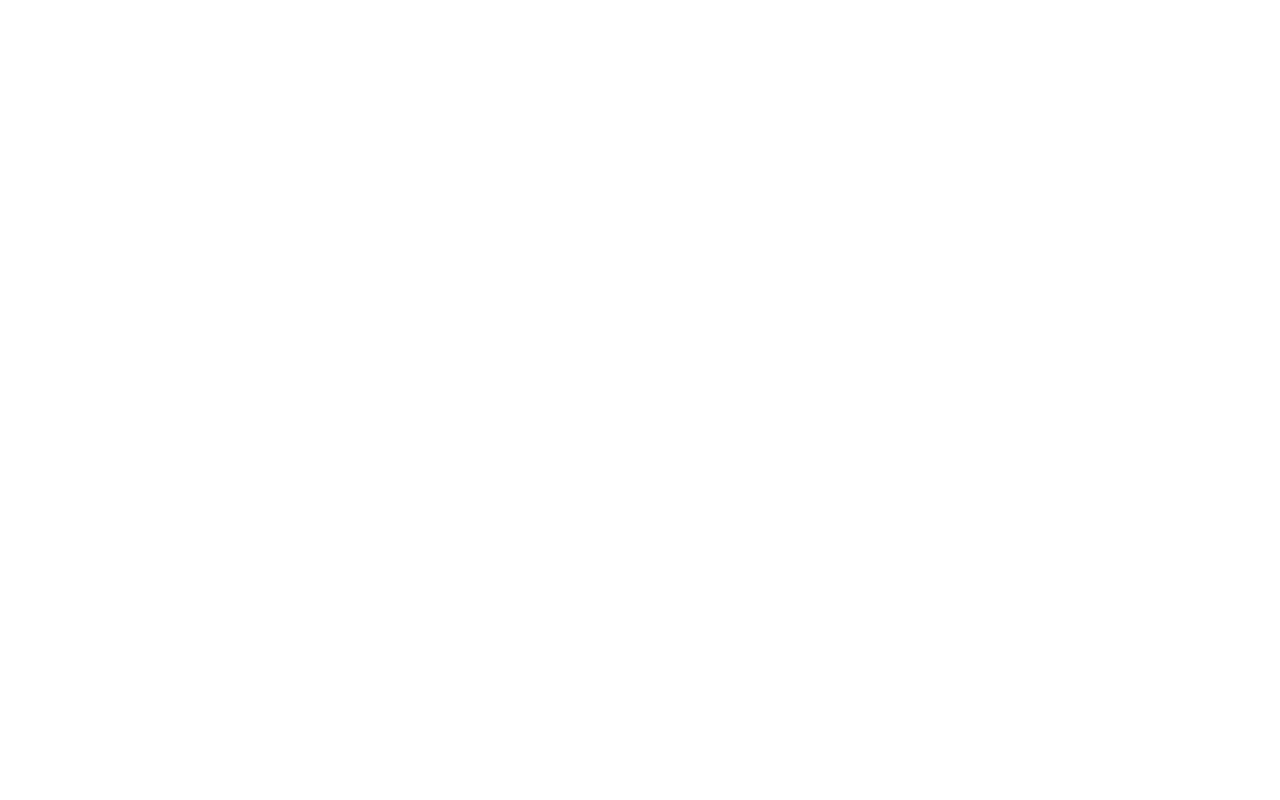
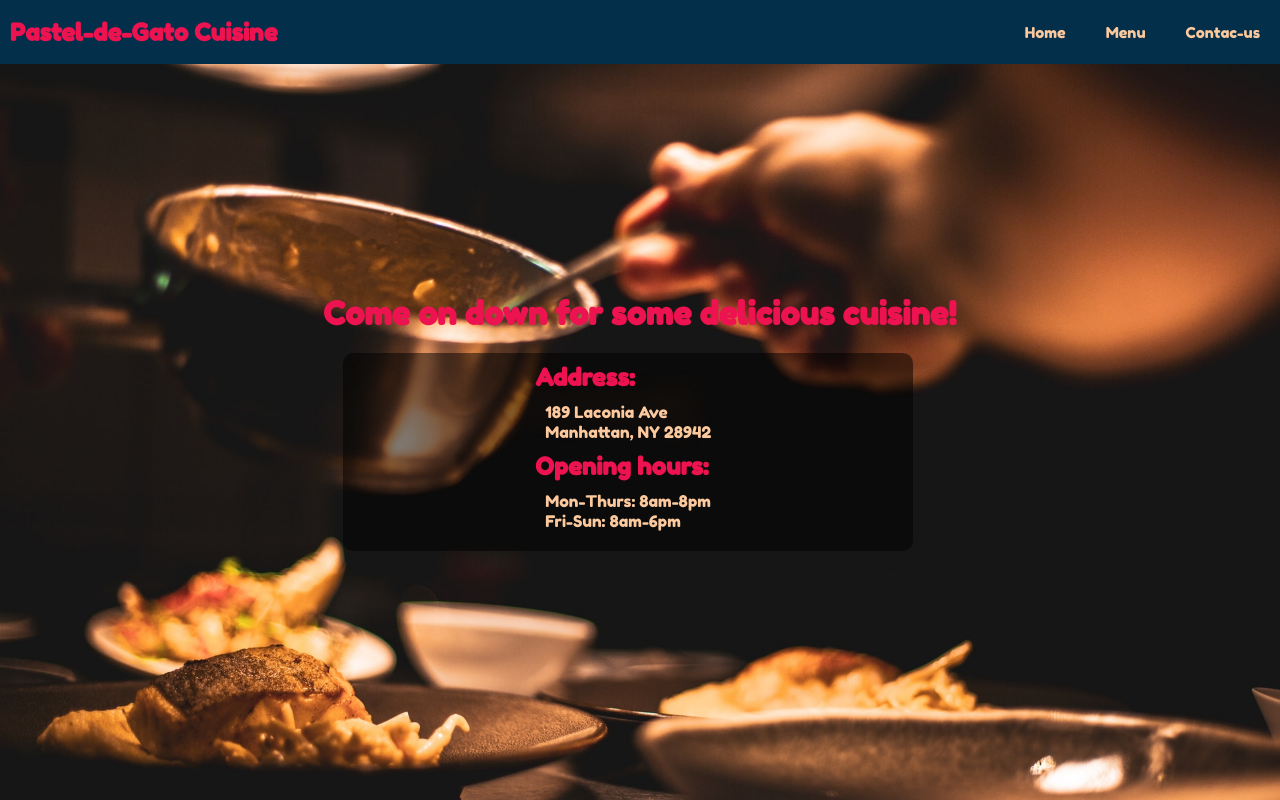
Before and after one commit to Aut1sta/Restaurant-HomePage, a website built with webpack: page dist/index.html in a window 1280 px wide. Built offline with nearby package versions, Linux system fonts and the light colour scheme.

Commit message:
Finalizing the project

```diff
--- /dev/null
+++ b/src/contact.js
@@ -0,0 +1,21 @@
+const renderContactPage = (() => {
+
+    const contentContainer = document.querySelector('#tabs-content')
+
+    const contact = document.createElement('div');
+    contact.setAttribute('id', 'contact');
+    contact.setAttribute('data-tab-content', '')
+    contact.innerHTML = `
+                <h1>Contact-us</h1>
+                <div class="contact-content">
+                    <ul>
+                        <li><p>189 Laconia Ave <br> Manhattan, NY 28942</p></li>
+                        <li><p>Mon-Thurs: 8am-8pm <br> Fri-Sun: 8am-6pm</p></li>
+                        <li><p>(222)-888 5555</p></li>
+                    </ul>
+                </div>
+            </div>`;
+    contentContainer.appendChild(contact)
+})();
+
+export {renderContactPage}
--- /dev/null
+++ b/src/home.js
@@ -0,0 +1,27 @@
+const renderHomePage = (() => {
+
+    const contentContainer = document.querySelector('#tabs-content')
+
+    const home = document.createElement('div');
+    home.setAttribute('id', 'home');
+    home.setAttribute('data-tab-content', '')
+    home.setAttribute('class', 'active')
+    home.innerHTML = `
+    <h1>Come on down for some delicious cuisine!</h1>
+        <div class="home-content">
+            <ul>
+                <li class="address">
+                    <h2>Address:</h2>
+                    <p>189 Laconia Ave <br> Manhattan, NY 28942</p>
+                 </li>
+                <li class="hours">
+                    <h2>Opening hours:</h2>
+                    <p>Mon-Thurs: 8am-8pm <br> Fri-Sun: 8am-6pm</p>
+                </li>
+            </ul>
+        </div>
+    </div>`;
+    contentContainer.appendChild(home)
+})();
+
+export {renderHomePage}
--- a/src/index.js
+++ b/src/index.js
@@ -1 +1,21 @@
-console.log('hello world')
+import { renderHomePage } from "./home";
+import { renderMenuPage } from "./menu";
+import { renderContactPage } from "./contact";
+
+const tabs = document.querySelectorAll('[data-tab-target]')
+const tabContents = document.querySelectorAll('[data-tab-content]')
+const pageContent = document.querySelector('#content')
+
+tabs.forEach(tab => {
+  tab.addEventListener('click', () => {
+    const target = document.querySelector(tab.dataset.tabTarget)
+    tabContents.forEach(tabContent => {
+      tabContent.classList.remove('active')
+    })
+    tabs.forEach(tab => {
+      tab.classList.remove('active')
+    })
+    tab.classList.add('active')
+    target.classList.add('active')
+  })
+})
--- /dev/null
+++ b/src/menu.js
@@ -0,0 +1,40 @@
+const renderMenuPage = (() => {
+
+    const contentContainer = document.querySelector("#tabs-content");
+    const menu = document.createElement('div')
+    menu.setAttribute('id', 'menu')
+    menu.setAttribute('data-tab-content', '')
+    menu.innerHTML = `
+    <h1 class="menu-logo">Menu</h1>
+    <div class="menu-content">
+        <ul>
+            <li>
+                <div class="hamburger">
+                    <img src="/src/img/double-cheeseburger.png" alt="" class="menu-imgs">
+                    <p>Hamburger:____________________$2.49 <br>
+                       Buns, patty, tomato, onions, lettuce, and our secret family recipe.
+                    </p>
+                </div>
+            </li>
+            <li>
+                <div class="french-fries">
+                    <img src="/src/img/french-fries.png" alt="" class="menu-imgs">
+                    <p>French Fries:____________________$1.99 <br>
+                        Sometimes you don't want to eat your burger alone, why not add some french fries?
+                    </p>
+                </div>
+            </li>
+            <li>
+                <div class="ceaser-salad">
+                <img src="/src/img/caesar-salad.png" alt="" class="menu-imgs">
+                <p>Caesar Salad:___________________$7.99 <br>
+                    Your typical caesar salad that comes with your choice of dressings.
+                </p>
+            </div></li>
+        </ul>
+    </div>
+    </div>`;
+    contentContainer.appendChild(home)
+})();
+
+export {renderMenuPage}
--- /dev/null
+++ b/src/style.css
@@ -0,0 +1,121 @@
+* {
+    margin: 0;
+    padding: 0;
+}
+
+:root {
+    --red: #ed1250;
+    --dark-blue: #042f4b;
+    --orange: #fbc99d;
+    --fredoka: 'Fredoka One', cursive;
+}
+
+body {
+    font-family: var(--fredoka);
+}
+
+.nav-tab {
+    display: flex;
+    align-items: center;
+    justify-content: space-between;
+    height: 8vh;
+    background-color: var(--dark-blue);
+    color: var(--orange);
+}
+
+.nav-logo {
+    color: var(--red);
+    margin: 10px;
+}
+
+.nav-tab ul {
+    list-style: none;
+}
+
+.nav-item {
+    float: left;
+    cursor: pointer;
+    font-size: 15px;
+    font-family: var(--fredoka);
+    margin: 10px;
+    padding: 10px;
+}
+
+.nav-item:hover {
+    color: var(--red)
+}
+
+.nav-item.active {
+    color: var(--red)
+}
+
+[data-tab-content] {
+    display: none;
+}
+
+.active[data-tab-content] {
+    display: block;
+}
+
+#tabs-content {
+    height: 92vh;
+    width: 100vw;
+    display: flex;
+    justify-content: center;
+    align-items: center;
+    color: var(--red);
+    background-image: url(/src/img/food.jpg);
+    background-size: cover;
+}
+
+.home-content {
+    display: flex;
+    justify-content: center;
+    align-items: center;
+    margin: 20px;
+    padding: 10px;
+    background-color: rgba(0, 0, 0, 0.5);
+    border-radius: 10px;
+    width: 550px;
+}
+
+.home-content ul {
+    list-style-type: none;
+}
+
+.home-content p {
+    color: var(--orange);
+    margin: 10px;
+}
+
+.menu-content {
+    display: flex;
+    width: 400px;
+    height: auto;
+    background-color: var(--dark-blue);
+    border-radius: 10px;
+    margin: 10px;
+    padding: 10px;
+}
+
+.menu-content ul {
+    list-style-type: none;
+}
+
+.menu-imgs {
+    width: 100px;
+    height: 50px;
+}
+
+.contact-content{
+    width: 300px;
+    height: 300px;
+    background-color: var(--dark-blue);
+    border-radius: 10px;
+    margin: 10px;
+    padding: 10px;
+}
+
+.contact-content ul {
+    list-style-type: none;
+}
```
Also changed, not shown: dist/index.html, dist/main.js, src/img/caesar-salad.png (added), src/img/double-cheeseburger.png (added), src/img/food.jpg (added), src/img/french-fries.png (added), 1 other file.
